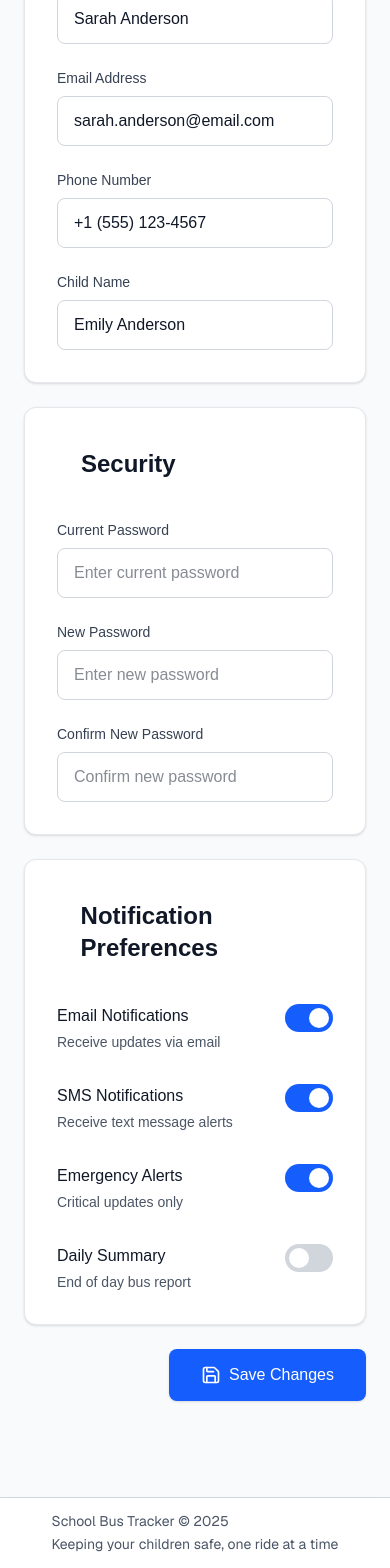
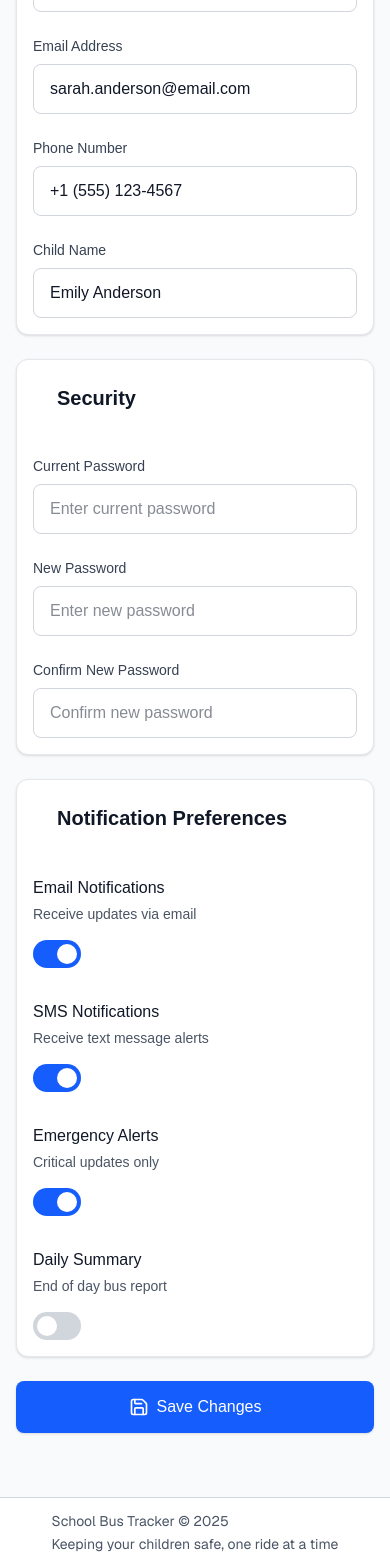
Before and after one commit to SheCanCODE-Capstone-Projects/School_bus_tracker_fe, a Next.js app: page /parent/dashboard/settings in a window 390 px wide. Shown: the part 268-1836 px from the top of the page. Built offline with nearby package versions, Linux system fonts and the light colour scheme.

Commit message:
Added responsive classes to make the settings page mobile-friendly

```diff
--- a/app/parent/dashboard/settings/page.tsx
+++ b/app/parent/dashboard/settings/page.tsx
@@ -27,13 +27,13 @@ export default function Settings() {
     <div className="min-h-screen bg-gray-50">
       <ParentNavbar />
 
-      <main className="max-w-5xl mx-auto px-6 py-12">
+      <main className="max-w-5xl mx-auto px-4 sm:px-6 py-8 sm:py-12">
 
         {/* ---------------- PROFILE ---------------- */}
-        <div className="bg-white rounded-xl shadow-sm border border-gray-200 p-8 mb-6 group transition-transform hover:translate-y-[-7px]">
+        <div className="bg-white rounded-xl shadow-sm border border-gray-200 p-4 sm:p-8 mb-6 group transition-transform hover:translate-y-[-7px]">
           <div className="flex items-start gap-3 mb-8 hover:bg-gray-50 p-2 rounded-lg transition-all hover:translate-x-1">
             <div className="w-1 h-8 rounded-full bg-blue-600 opacity-0 group-hover:opacity-100 transition-opacity"></div>
-            <h2 className="text-2xl font-semibold text-gray-900">Profile Information</h2>
+            <h2 className="text-xl sm:text-2xl font-semibold text-gray-900">Profile Information</h2>
           </div>
 
           <div className="space-y-6">
@@ -92,10 +92,10 @@ export default function Settings() {
         </div>
 
         {/* ---------------- SECURITY ---------------- */}
-        <div className="bg-white rounded-xl shadow-sm border border-gray-200 p-8 mb-6 group transition-transform hover:translate-y-[-7px]">
+        <div className="bg-white rounded-xl shadow-sm border border-gray-200 p-4 sm:p-8 mb-6 group transition-transform hover:translate-y-[-7px]">
           <div className="flex items-start gap-3 mb-8 hover:bg-gray-50 p-2 rounded-lg transition-all hover:translate-x-1">
             <div className="w-1 h-8 rounded-full bg-blue-600 opacity-0 group-hover:opacity-100 transition-opacity"></div>
-            <h2 className="text-2xl font-semibold text-gray-900">Security</h2>
+            <h2 className="text-xl sm:text-2xl font-semibold text-gray-900">Security</h2>
           </div>
 
           <div className="space-y-6">
@@ -144,15 +144,15 @@ export default function Settings() {
         </div>
 
         {/* ---------------- NOTIFICATION PREFS ---------------- */}
-        <div className="bg-white rounded-xl shadow-sm border border-gray-200 p-8 mb-6 group transition-transform hover:translate-y-[-7px]">
+        <div className="bg-white rounded-xl shadow-sm border border-gray-200 p-4 sm:p-8 mb-6 group transition-transform hover:translate-y-[-7px]">
           <div className="flex items-start gap-3 mb-8 hover:bg-gray-50 p-2 rounded-lg transition-all hover:translate-x-1">
             <div className="w-1 h-8 rounded-full bg-blue-600 opacity-0 group-hover:opacity-100 transition-opacity"></div>
-            <h2 className="text-2xl font-semibold text-gray-900">Notification Preferences</h2>
+            <h2 className="text-xl sm:text-2xl font-semibold text-gray-900">Notification Preferences</h2>
           </div>
 
           <div className="space-y-8">
 
-            <div className="flex items-start justify-between">
+            <div className="flex flex-col sm:flex-row sm:items-start justify-between gap-4">
               <div>
                 <h3 className="text-base font-medium text-gray-900 mb-1">Email Notifications</h3>
                 <p className="text-sm text-gray-600">Receive updates via email</p>
@@ -160,7 +160,7 @@ export default function Settings() {
               <ToggleSwitch checked={emailNotifications} onChange={setEmailNotifications} />
             </div>
 
-            <div className="flex items-start justify-between">
+            <div className="flex flex-col sm:flex-row sm:items-start justify-between gap-4">
               <div>
                 <h3 className="text-base font-medium text-gray-900 mb-1">SMS Notifications</h3>
                 <p className="text-sm text-gray-600">Receive text message alerts</p>
@@ -168,7 +168,7 @@ export default function Settings() {
               <ToggleSwitch checked={smsNotifications} onChange={setSmsNotifications} />
             </div>
 
-            <div className="flex items-start justify-between">
+            <div className="flex flex-col sm:flex-row sm:items-start justify-between gap-4">
               <div>
                 <h3 className="text-base font-medium text-gray-900 mb-1">Emergency Alerts</h3>
                 <p className="text-sm text-gray-600">Critical updates only</p>
@@ -176,7 +176,7 @@ export default function Settings() {
               <ToggleSwitch checked={emergencyAlerts} onChange={setEmergencyAlerts} />
             </div>
 
-            <div className="flex items-start justify-between">
+            <div className="flex flex-col sm:flex-row sm:items-start justify-between gap-4">
               <div>
                 <h3 className="text-base font-medium text-gray-900 mb-1">Daily Summary</h3>
                 <p className="text-sm text-gray-600">End of day bus report</p>
@@ -187,10 +187,10 @@ export default function Settings() {
         </div>
 
         {/* SAVE BUTTON */}
-        <div className="flex justify-end mb-12">
+        <div className="flex justify-center sm:justify-end mb-8 sm:mb-12">
           <button
             onClick={handleSaveChanges}
-            className="flex items-center gap-2 bg-blue-600 hover:bg-blue-700 text-white font-medium px-8 py-3.5 rounded-lg transition-colors shadow-sm"
+            className="flex items-center gap-2 bg-blue-600 hover:bg-blue-700 text-white font-medium px-6 sm:px-8 py-3.5 rounded-lg transition-colors shadow-sm w-full sm:w-auto justify-center"
           >
             <Save className="w-5 h-5" />
             Save Changes
```
